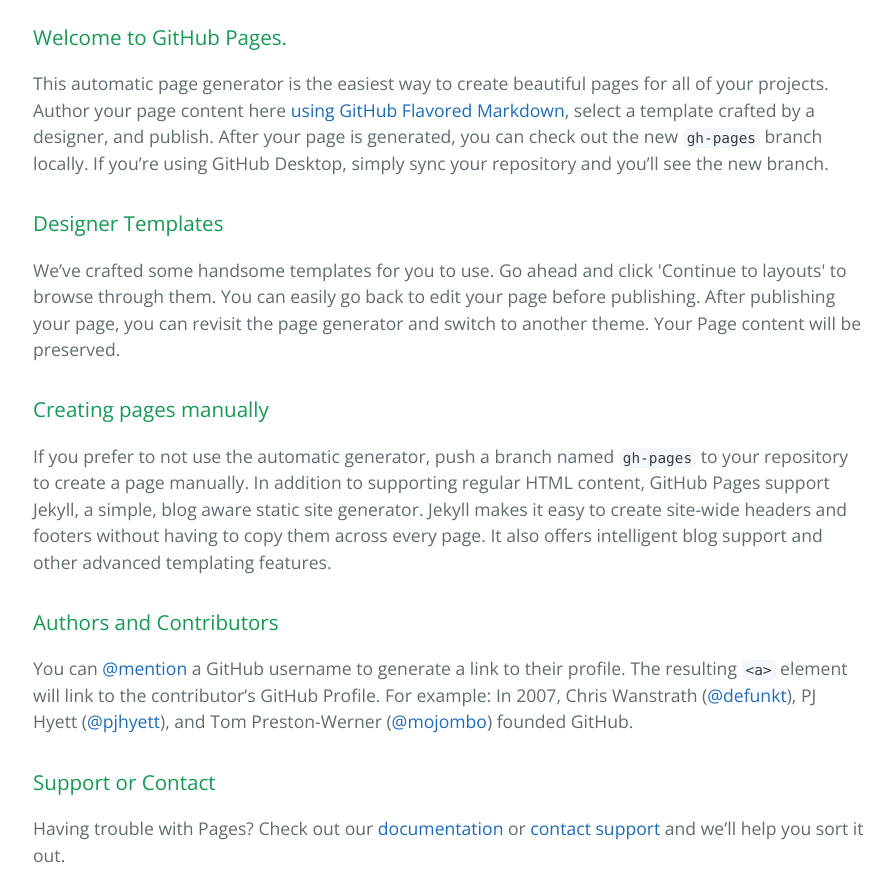
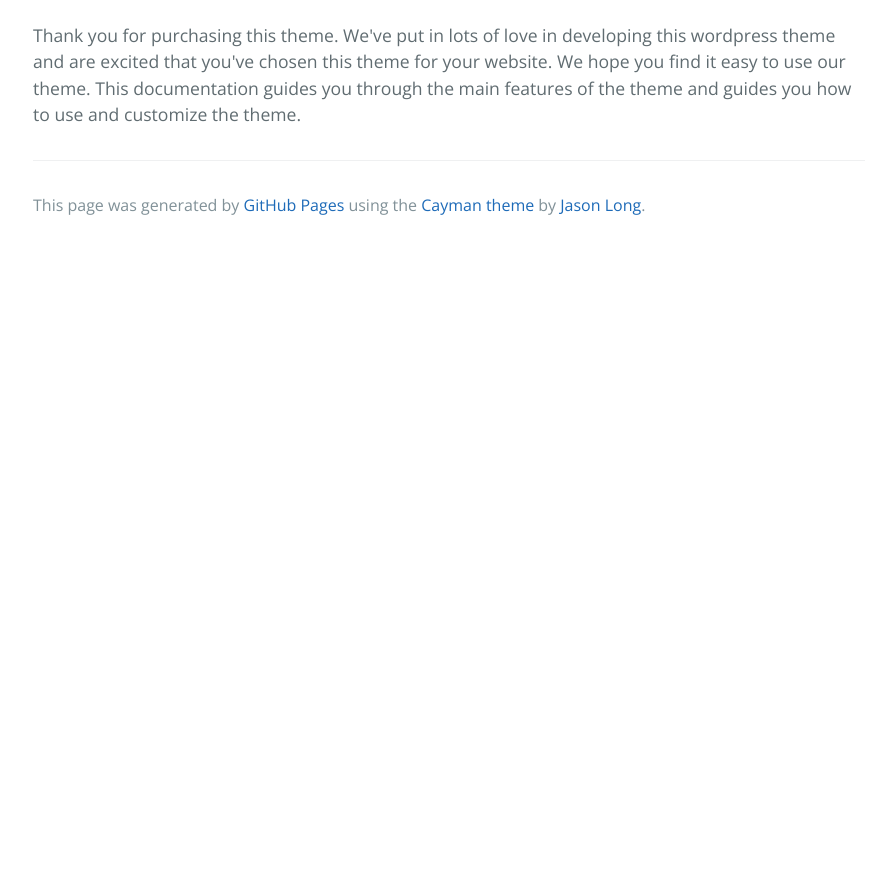
Before and after one commit to HipsterLab/docs, a plain HTML site: page index.html in a window 1280 px wide. Shown: the part 280-1151 px from the top of the page, without its empty margins (191-1083 px from the left). After the commit the page ends 800 px from the top, so only its background shows below. Drawn offline with nearby package versions, Linux system fonts and the light colour scheme.

Commit message:
Replace master branch with page content via GitHub

```diff
--- a/index.html
+++ b/index.html
@@ -16,30 +16,7 @@
     </section>
 
     <section class="main-content">
-      <h3>
-<a id="welcome-to-github-pages" class="anchor" href="#welcome-to-github-pages" aria-hidden="true"><span aria-hidden="true" class="octicon octicon-link"></span></a>Welcome to GitHub Pages.</h3>
-
-<p>This automatic page generator is the easiest way to create beautiful pages for all of your projects. Author your page content here <a href="https://guides.github.com/features/mastering-markdown/">using GitHub Flavored Markdown</a>, select a template crafted by a designer, and publish. After your page is generated, you can check out the new <code>gh-pages</code> branch locally. If you’re using GitHub Desktop, simply sync your repository and you’ll see the new branch.</p>
-
-<h3>
-<a id="designer-templates" class="anchor" href="#designer-templates" aria-hidden="true"><span aria-hidden="true" class="octicon octicon-link"></span></a>Designer Templates</h3>
-
-<p>We’ve crafted some handsome templates for you to use. Go ahead and click 'Continue to layouts' to browse through them. You can easily go back to edit your page before publishing. After publishing your page, you can revisit the page generator and switch to another theme. Your Page content will be preserved.</p>
-
-<h3>
-<a id="creating-pages-manually" class="anchor" href="#creating-pages-manually" aria-hidden="true"><span aria-hidden="true" class="octicon octicon-link"></span></a>Creating pages manually</h3>
-
-<p>If you prefer to not use the automatic generator, push a branch named <code>gh-pages</code> to your repository to create a page manually. In addition to supporting regular HTML content, GitHub Pages support Jekyll, a simple, blog aware static site generator. Jekyll makes it easy to create site-wide headers and footers without having to copy them across every page. It also offers intelligent blog support and other advanced templating features.</p>
-
-<h3>
-<a id="authors-and-contributors" class="anchor" href="#authors-and-contributors" aria-hidden="true"><span aria-hidden="true" class="octicon octicon-link"></span></a>Authors and Contributors</h3>
-
-<p>You can <a href="https://help.github.com/articles/basic-writing-and-formatting-syntax/#mentioning-users-and-teams" class="user-mention">@mention</a> a GitHub username to generate a link to their profile. The resulting <code>&lt;a&gt;</code> element will link to the contributor’s GitHub Profile. For example: In 2007, Chris Wanstrath (<a href="https://github.com/defunkt" class="user-mention">@defunkt</a>), PJ Hyett (<a href="https://github.com/pjhyett" class="user-mention">@pjhyett</a>), and Tom Preston-Werner (<a href="https://github.com/mojombo" class="user-mention">@mojombo</a>) founded GitHub.</p>
-
-<h3>
-<a id="support-or-contact" class="anchor" href="#support-or-contact" aria-hidden="true"><span aria-hidden="true" class="octicon octicon-link"></span></a>Support or Contact</h3>
-
-<p>Having trouble with Pages? Check out our <a href="https://help.github.com/pages">documentation</a> or <a href="https://github.com/contact">contact support</a> and we’ll help you sort it out.</p>
+      <p>Thank you for purchasing this theme. We've put in lots of love in developing this wordpress theme and are excited that you've chosen this theme for your website. We hope you find it easy to use our theme. This documentation guides you through the main features of the theme and guides you how to use and customize the theme.</p>
 
       <footer class="site-footer">
 
```
Also changed, not shown: params.json (+1 -1 lines).
